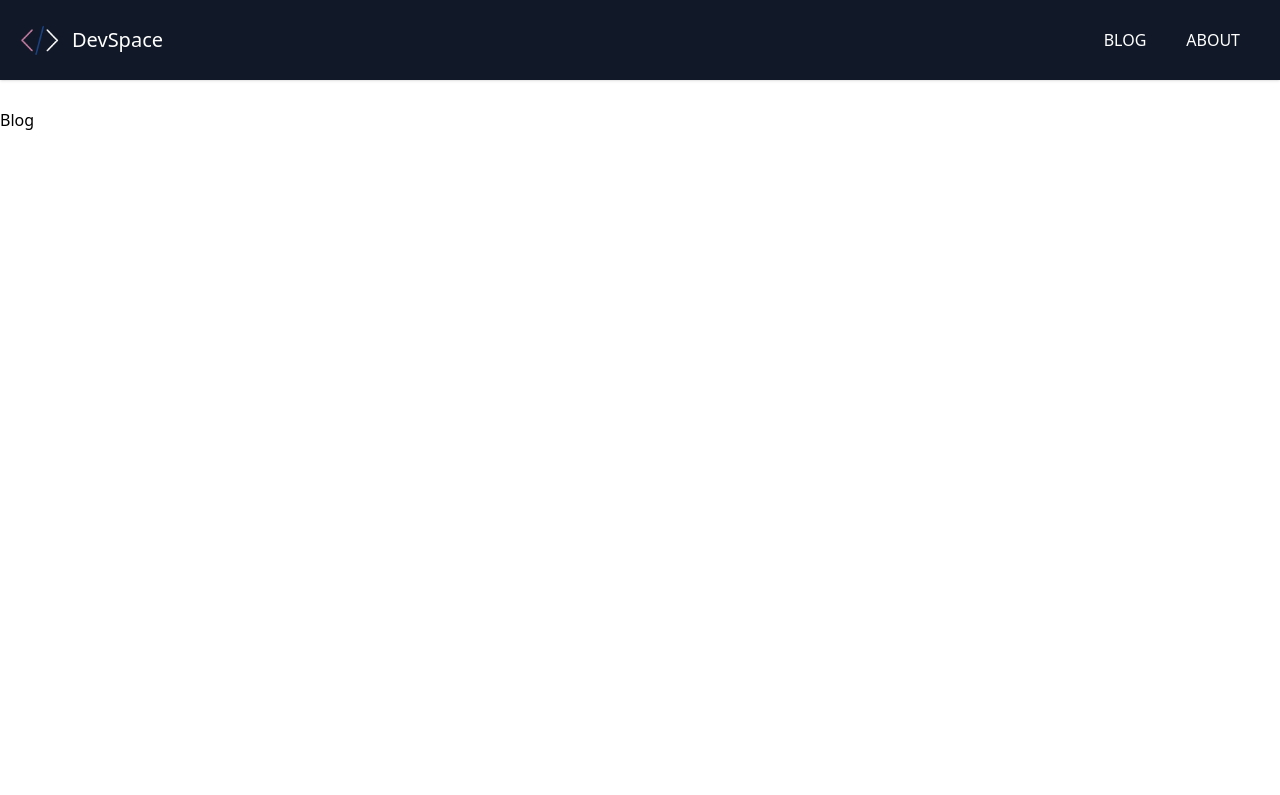
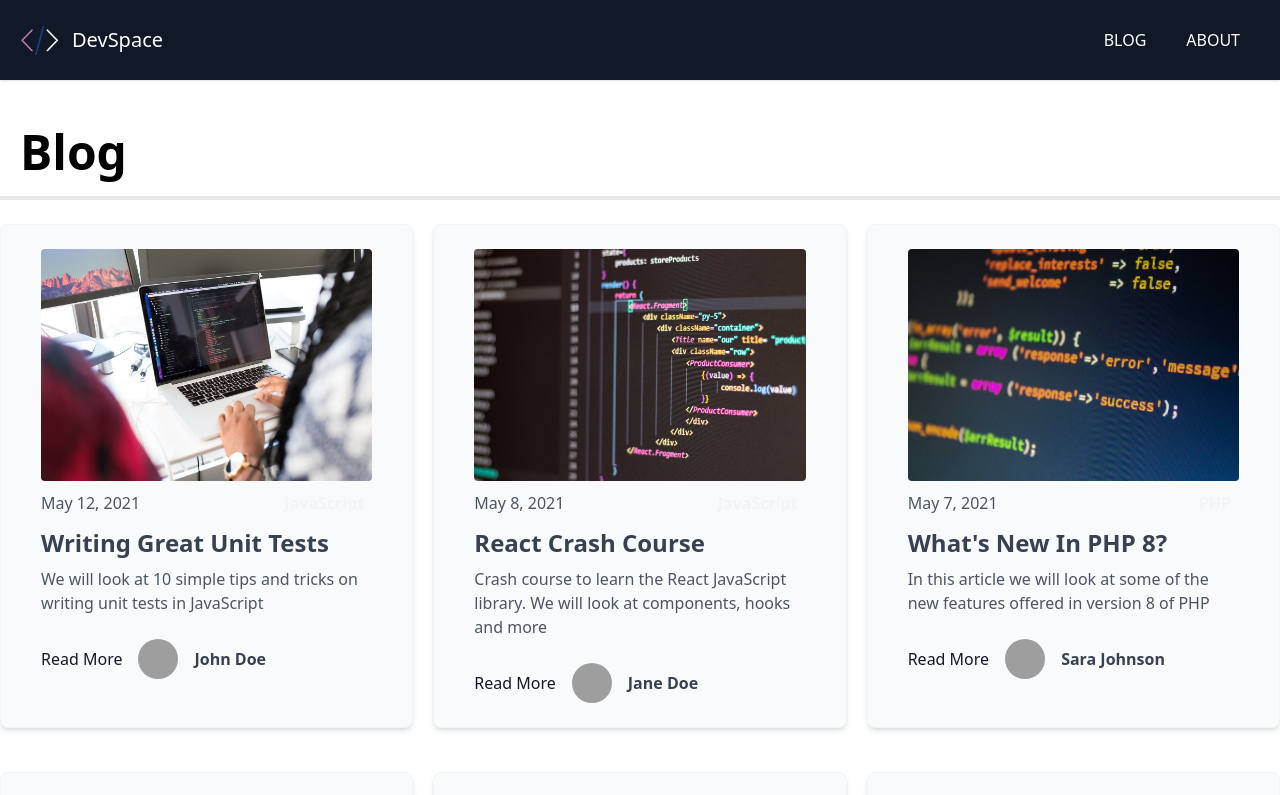
Before and after one commit to EbrahimHeydari/devspace, a Next.js app: page /blog in a window 1280 px wide. Shown: the top 795 px of the page. Built offline with nearby package versions, Linux system fonts and the light colour scheme; grey boxes are pictures that could not be loaded.

Commit message:
11-5 Category Label Component

```diff
--- /dev/null
+++ b/components/CategoryLabel.js
@@ -0,0 +1,21 @@
+import Link from "next/link"
+
+const CategoryLabel = ({ children }) => {
+  const colorKey = {
+    JavaScript: 'orange',
+    CSS: 'blue',
+    Python: 'yellow',
+    PHP: 'violet',
+    Ruby: 'red'
+  }
+
+  return (
+    <div className={`px-2 py-1 bg-${colorKey[children]}-400 text-gray-100 font-bold rounded`}>
+      <Link href={`/blog/category/${children.toLowerCase()}`}>
+        {children}
+      </Link>
+    </div>
+  )
+}
+
+export default CategoryLabel
--- a/components/Post.js
+++ b/components/Post.js
@@ -1,5 +1,6 @@
 import Image from "next/image"
 import Link from "next/link"
+import CategoryLabel from "./CategoryLabel"
 
 const Post = ({ post }) => {
   return (
@@ -10,11 +11,11 @@
         alt='cover'
         className='mb-4 rounded' />
 
-      <div class="flex justify-between items-center">
+      <div className="flex justify-between items-center">
         <span className="font-light text-gray-600">
           {post.frontmatter.date}
         </span>
-        <div>{post.frontmatter.category}</div>
+        <CategoryLabel>{post.frontmatter.category}</CategoryLabel>
       </div>
 
       <div className="mt-2">
--- a/pages/blog/index.js
+++ b/pages/blog/index.js
@@ -1,11 +1,41 @@
-import Layout from "../../components/Layout"
+import fs from 'fs'
+import path from 'path'
+import matter from 'gray-matter'
+import Layout from '../../components/Layout'
+import Post from '../../components/Post'
+import { sortByDate } from '../../utils'
 
-const BlogPage = () => {
+export default function BlogPage({ posts }) {
   return (
     <Layout>
-      <h1>Blog</h1>
+      <h1 className='text-5xl border-b-4 p-5 font-bold'>Blog</h1>
+      <div className="grid md:grid-cols-2 lg:grid-cols-3 gap-5">
+        {posts.map((post, index) => (
+          <Post key={index} post={post} />
+        ))}
+      </div>
     </Layout>
   )
 }
 
-export default BlogPage
+export async function getStaticProps() {
+  const files = fs.readdirSync(path.join('posts'))
+
+  const posts = files.map(filename => {
+    const slug = filename.replace('.md', '')
+
+    const markdownWithMeta = fs.readFileSync(path.join('posts', filename), 'utf-8')
+    const { data: frontmatter } = matter(markdownWithMeta)
+
+    return {
+      slug,
+      frontmatter
+    }
+  })
+
+  return {
+    props: {
+      posts: posts.sort(sortByDate)
+    },
+  }
+}
```
